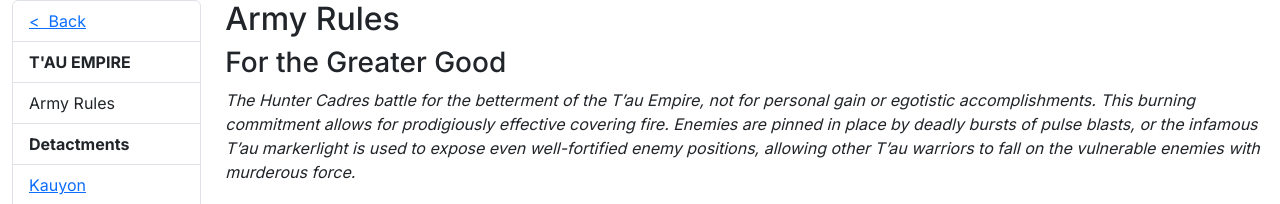
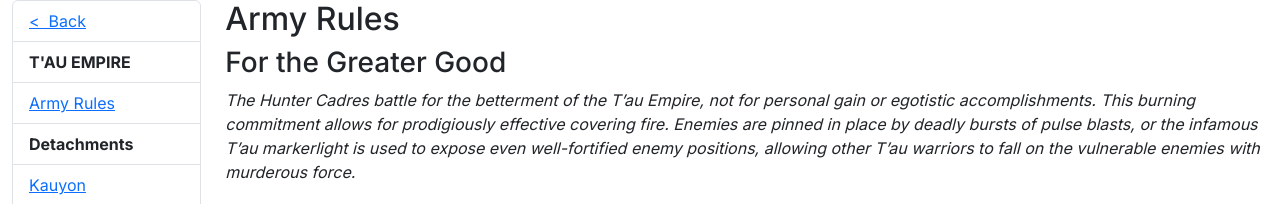
Before and after one commit to dmison/hivemind, a Next.js app: page /builder/tau in a window 1280 px wide. Shown: the top 204 px of the page. Built offline with nearby package versions, Linux system fonts and the light colour scheme.

Commit message:
detachments placeholder

```diff
--- a/src/app/builder/page.tsx
+++ b/src/app/builder/page.tsx
@@ -3,6 +3,7 @@
 import styles from './builder.module.css'
 import DataCard from '@/components/DataCard/DataCard'
 import ArmyRules from '@/components/ArmyRules'
+import Detachment from '@/components/Detachment'
 
 import NavCol from '@/components/NavCol'
 import Container from 'react-bootstrap/Container'
@@ -31,6 +32,8 @@
         </Col>
         <Col className={styles.mainCol}>
           {faction && datacard ? <DataCard name={datacard} faction={faction} /> : null}
+          {faction && detachment ? <Detachment url_faction={faction} detachment_name={detachment} /> : null}
+
           {faction && !datacard && !detachment ? <ArmyRules url_faction={faction} /> : null}
         </Col>
       </Row>
--- /dev/null
+++ b/src/components/Detachment.tsx
@@ -0,0 +1,9 @@
+import { useFaction } from "@/hooks/useFaction"
+
+export default function ArmyRules ({ url_faction, detachment_name }: { url_faction: string, detachment_name: string }) {
+  return (
+    <div>
+      <h2>{detachment_name}</h2>
+    </div>
+  )
+}
--- a/src/components/FactionNav.tsx
+++ b/src/components/FactionNav.tsx
@@ -14,9 +14,10 @@
       </ListGroup.Item>
       <ListGroup.Item><strong>{faction?.name}</strong></ListGroup.Item>
       <ListGroup.Item action>
-        Army Rules
+        <Link href={`/builder/${faction_key}`}>Army Rules</Link>
+
       </ListGroup.Item>
-      <ListGroup.Item><strong>Detactments</strong></ListGroup.Item>
+      <ListGroup.Item><strong>Detachments</strong></ListGroup.Item>
       {faction?.detachments?.map(d => (
         <ListGroup.Item key={d.name} action>
           <Link href={`/builder/${faction_key}/detachment/${d.name}`}>{d.name}</Link>
```
